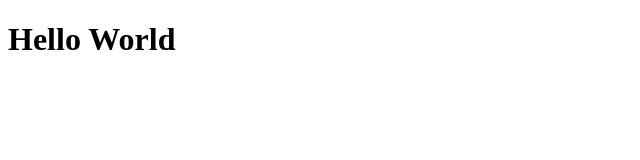
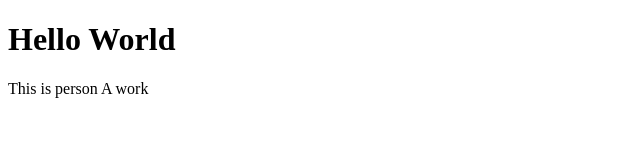
Before and after one commit to brian92062/testrepo, a plain HTML site: page index.html in a window 1280 px wide. Shown: the whole page, without its empty margins (0-640 px from the left). Drawn offline with Linux system fonts and the light colour scheme.

Commit message:
Add person a's work

```diff
--- a/index.html
+++ b/index.html
@@ -5,5 +5,6 @@
 </head>
 <body>
 <h1>Hello World</h1>
+<p>This is person A work</p>
 </body>
 </html>
```
